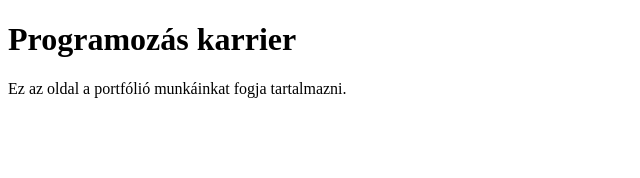
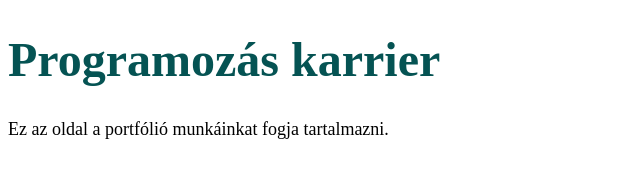
Before and after one commit to WidenNA/portfolio-oldal, a plain HTML site: page index.html in a window 1280 px wide. Shown: the whole page, without its empty margins (0-640 px from the left). Drawn offline with Linux system fonts and the light colour scheme.

Commit message:
nagyon fontos változtatás

```diff
--- a/index.html
+++ b/index.html
@@ -4,7 +4,7 @@
     <meta charset="UTF-8">
     <meta http-equiv="X-UA-Compatible" content="IE=edge">
     <meta name="viewport" content="width=device-width, initial-scale=1.0">
-    <link rel="stylesheet" href="styles/style.css">
+    <link rel="stylesheet" href="styles/styles.css">
     <title>Portfólió oldal</title>
 </head>
 <body>
--- a/styles/styles.css
+++ b/styles/styles.css
@@ -1,10 +1,8 @@
-html {
-    font-size: 10px;
-}
+
 h1  {
     color: rgb(5, 83, 83);
-    font-size: 4.8rem;
+    font-size: 48px;
 }
 p {
-    font-size: 1.8rem;
+    font-size: 18px;
 }
```
